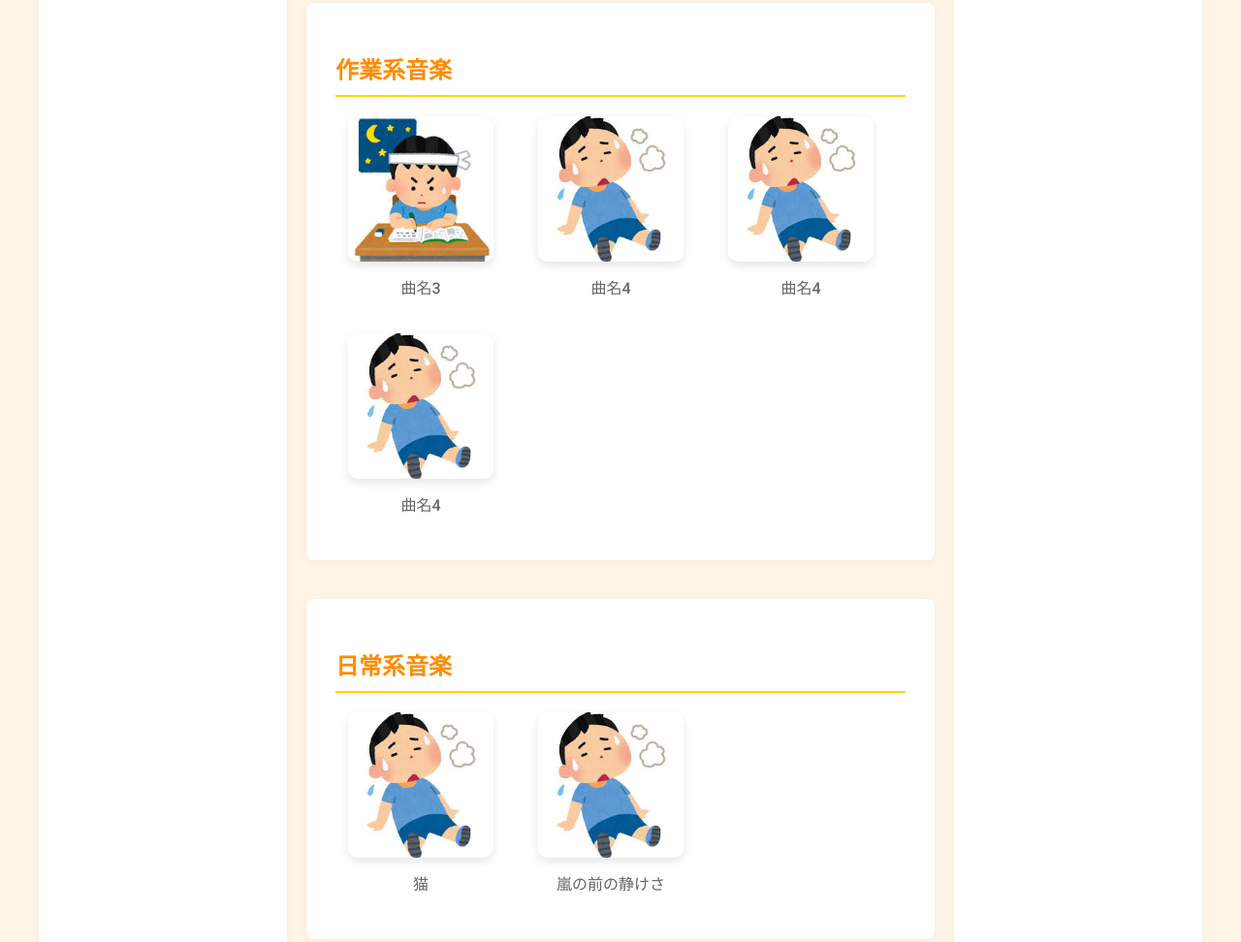
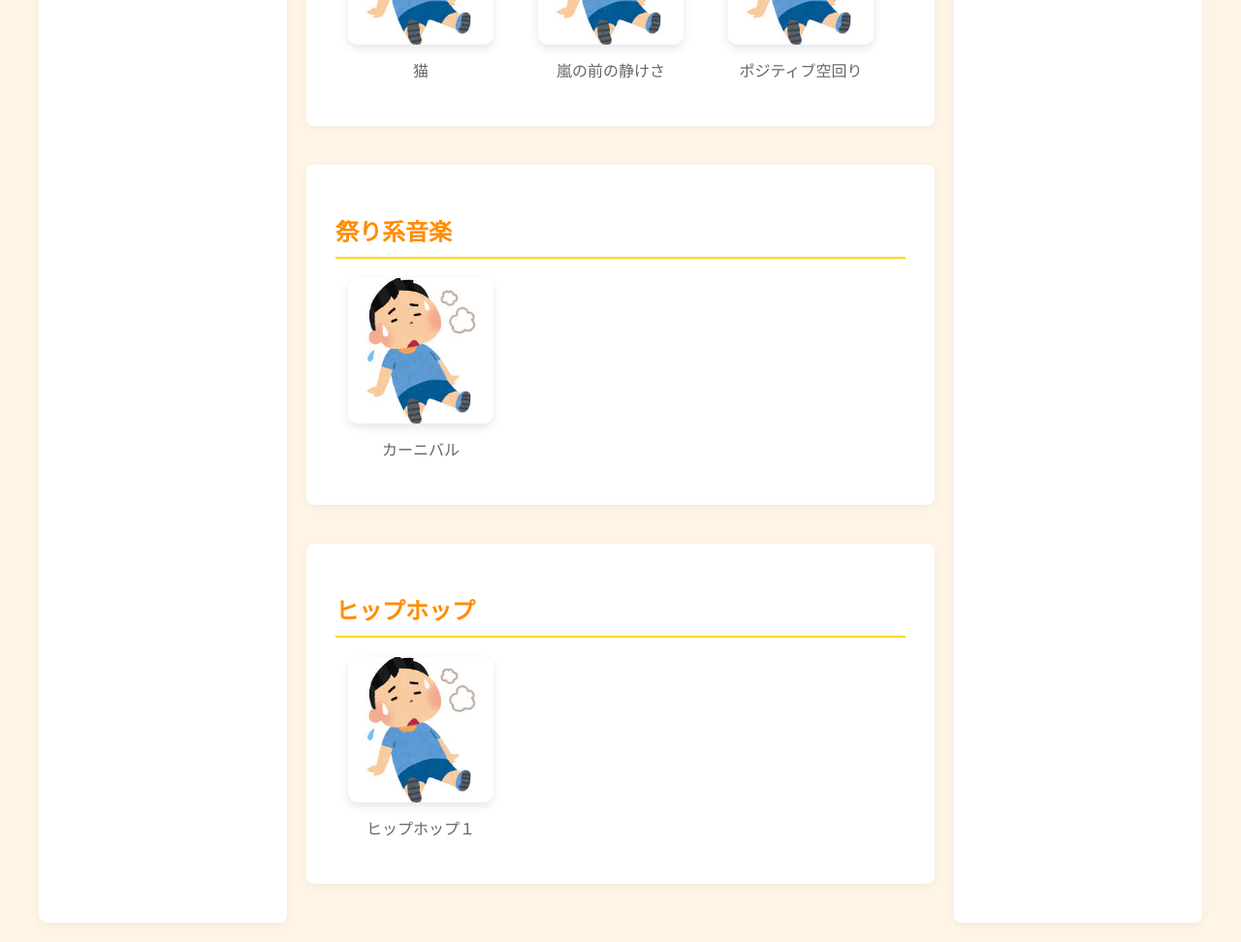
Before and after one commit to taroa36912/webMusic, a plain HTML site: page index.html in a window 1280 px wide. Shown: the part 732-1704 px from the top of the page at 97% size. Drawn offline with Linux system fonts and the light colour scheme.

Commit message:
added musics

```diff
--- a/index.html
+++ b/index.html
@@ -18,10 +18,12 @@
 </head>
 <body>
     <header>
-        <div class="header-container">
-            <img src="images/logo.png" alt="GAKIのミュージックスタジオ ロゴ" class="logo">
-            <h1>GAKIのミュージックスタジオ</h1>
-        </div>
+        <a href="index.html" class="header-link" style="text-decoration: none;">
+            <div class="header-container">
+                <img src="images/logo.png" alt="GAKIのミュージックスタジオ ロゴ" class="logo">
+                <h1>GAKIのミュージックスタジオ</h1>
+            </div>
+        </a>
     </header>
 
     <main class="main-body">
--- a/main.js
+++ b/main.js
@@ -1,58 +1,9 @@
 const musicData = {
-    'music1': {
-        title: '曲名1',
+    'angrysilently': {
+        title: '静かなる怒り',
         genre: 'sleep',
         image: 'images/sleep1.jpg',
         audio: 'musics/music1.mp3',
-        composer: 'gaki'
-    },
-    'music2': {
-        title: '曲名2',
-        genre: 'sleep',
-        image: 'images/sleep2.jpg',
-        audio: 'musics/music2.mp3',
-        composer: 'gaki'
-    },
-    'music3': {
-        title: '曲名3',
-        genre: 'work',
-        image: 'images/work1.jpg',
-        audio: 'musics/music3.mp3',
-        composer: 'gaki'
-    },
-    'music4': {
-        title: '曲名4',
-        genre: 'work',
-        image: 'images/work2.jpg',
-        audio: 'musics/music4.mp3',
-        composer: 'gaki'
-    },
-    'music5': {
-        title: '曲名4',
-        genre: 'work',
-        image: 'images/work2.jpg',
-        audio: 'musics/music4.mp3',
-        composer: 'gaki'
-    },
-    'music6': {
-        title: '曲名4',
-        genre: 'work',
-        image: 'images/work2.jpg',
-        audio: 'musics/music4.mp3',
-        composer: 'gaki'
-    },
-    'music7': {
-        title: '曲名4',
-        genre: 'sleep',
-        image: 'images/work2.jpg',
-        audio: 'musics/music4.mp3',
-        composer: 'gaki'
-    },
-    'music8': {
-        title: '曲名4',
-        genre: 'sleep',
-        image: 'images/work2.jpg',
-        audio: 'musics/music4.mp3',
         composer: 'gaki'
     },
     'cat': {
@@ -76,6 +27,20 @@ const musicData = {
         audio: 'musics/carnival.mp3',
         composer: 'gaki'
     },
+    'hiphop1': {
+        title: 'ヒップホップ１',
+        genre: 'hiphop',
+        image: 'images/work2.jpg',
+        audio: 'musics/hiphop.mp3',
+        composer: 'gaki'
+    },
+    'positive_spinning': {
+        title: 'ポジティブ空回り',
+        genre: 'daily',
+        image: 'images/work2.jpg',
+        audio: 'musics/positive_spinning.mp3',
+        composer: 'gaki'
+    },
 
 };
 
@@ -83,7 +48,8 @@ const genreJpChanger = {
     'sleep' : '睡眠系音楽',
     'work' : '作業系音楽',
     'daily' : '日常系音楽',
-    'festival' : '祭り系音楽'
+    'festival' : '祭り系音楽',
+    'hiphop' : 'ヒップホップ'
 };
 
 function createGenreSections() {
--- a/style.css
+++ b/style.css
@@ -13,6 +13,13 @@ header {
   color: #fff;
   padding: 20px;
   box-shadow: 0 2px 4px rgba(0,0,0,0.1);
+}
+
+.header-link {
+  display: block;
+  color: #fff;
+  text-decoration: none;
+  transition: background-color 0.3s ease;
 }
 
 .header-container {
```
Also changed, not shown: musicInfo.html (+6 -4 lines), 5 other files.
